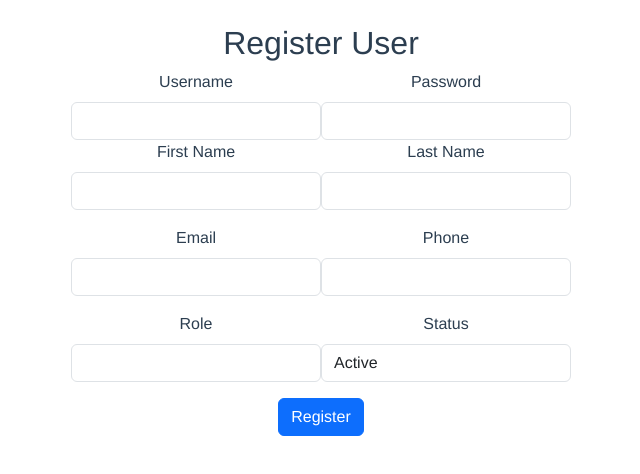
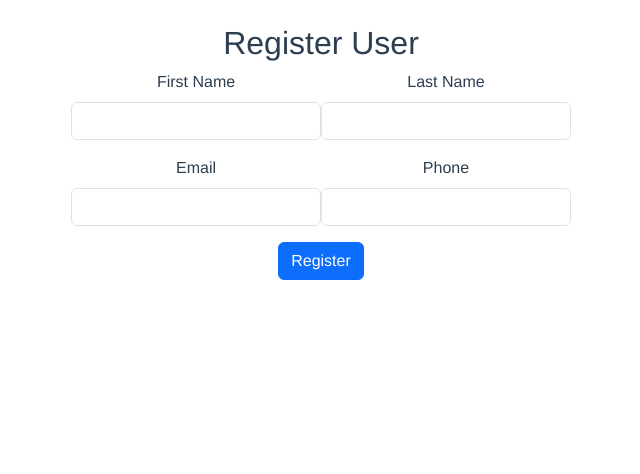
Before and after one commit to brocs/VulcanSwimmingPoolManagementSytem, a Vue app: page /CreateEmployee in a window 1280 px wide. Shown: the top 474 px of the page, without its empty margins (319-959 px from the left). Built offline with nearby package versions, Linux system fonts and the light colour scheme.

Commit message:
CreateEmp remove username

```diff
--- a/src/components/CreateEmployee.vue
+++ b/src/components/CreateEmployee.vue
@@ -3,14 +3,14 @@
     <h2>Register User</h2>
     <form @submit.prevent="registerUser">
       <div class="row mb-3">
-        <div class="col-6">
+        <!--<div class="col-6">
           <label for="User_Username" class="form-label">Username</label>
           <input type="text" class="form-control" v-model="user.User_Username" required>
         </div>
         <div class="col-6">
           <label for="User_Password" class="form-label">Password</label>
           <input type="password" class="form-control" v-model="user.User_Password" required>
-        </div>
+        </div>-->
         <div class="col-6">
           <label for="User_FName" class="form-label">First Name</label>
           <input type="text" class="form-control" v-model="user.User_FName" required>
@@ -30,7 +30,7 @@
           <input type="text" class="form-control" v-model="user.User_Phone" required>
         </div>
       </div>
-      <div class="row mb-3">
+      <!--<div class="row mb-3">
         <div class="col-6">
           <label for="UserRole_ID" class="form-label">Role</label>
           <input type="number" class="form-control" v-model="user.UserRole_ID" required>
@@ -42,7 +42,7 @@
             <option value="Inactive">Inactive</option>
           </select>
         </div>
-      </div>
+      </div>-->
       <button type="submit" class="btn btn-primary">Register</button>
     </form>
   </div>
@@ -61,8 +61,8 @@ export default {
         User_Phone: '',
         UserRole_ID: '',
         User_Status: 'Active',
-        User_Username: '',
-        User_Password: ''
+        //User_Username: '',
+        //User_Password: ''
       }
     };
   },
@@ -78,8 +78,8 @@ export default {
           User_Phone: '',
           UserRole_ID: '',
           User_Status: 'Active',
-          User_Username: '',
-          User_Password: ''
+          //User_Username: '',
+          //User_Password: ''
         };
       } catch (error) {
         console.error('Error registering user:', error);
```
